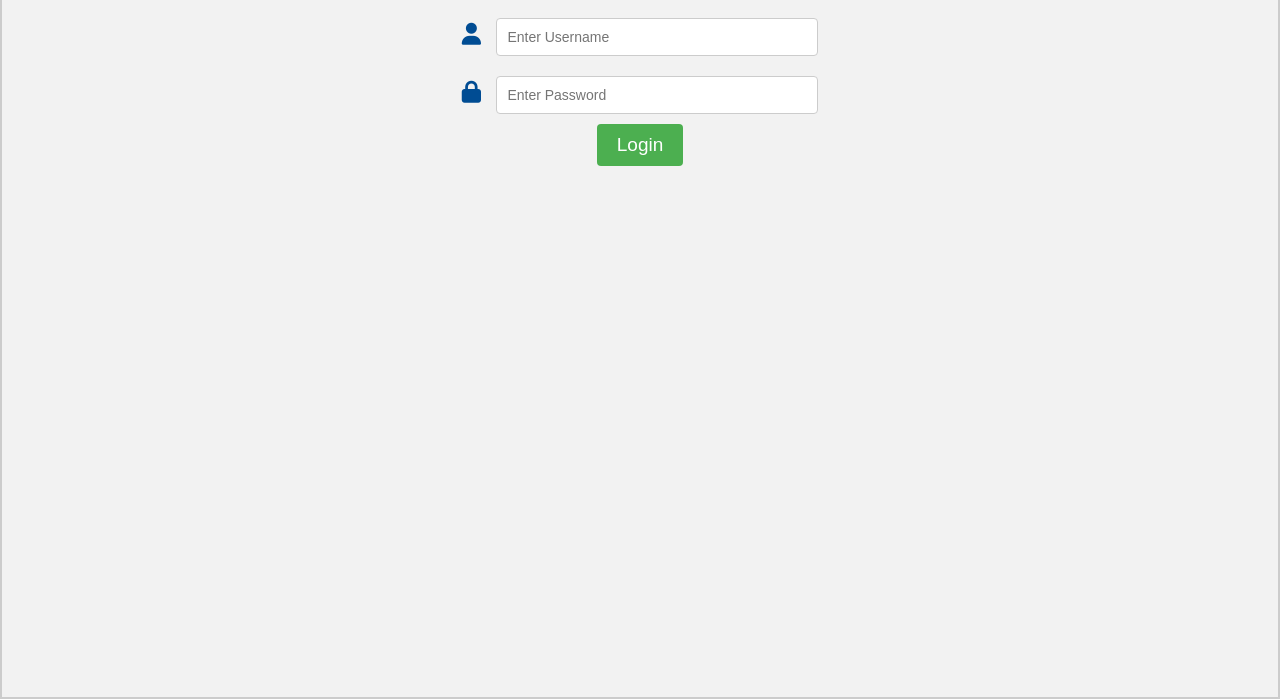
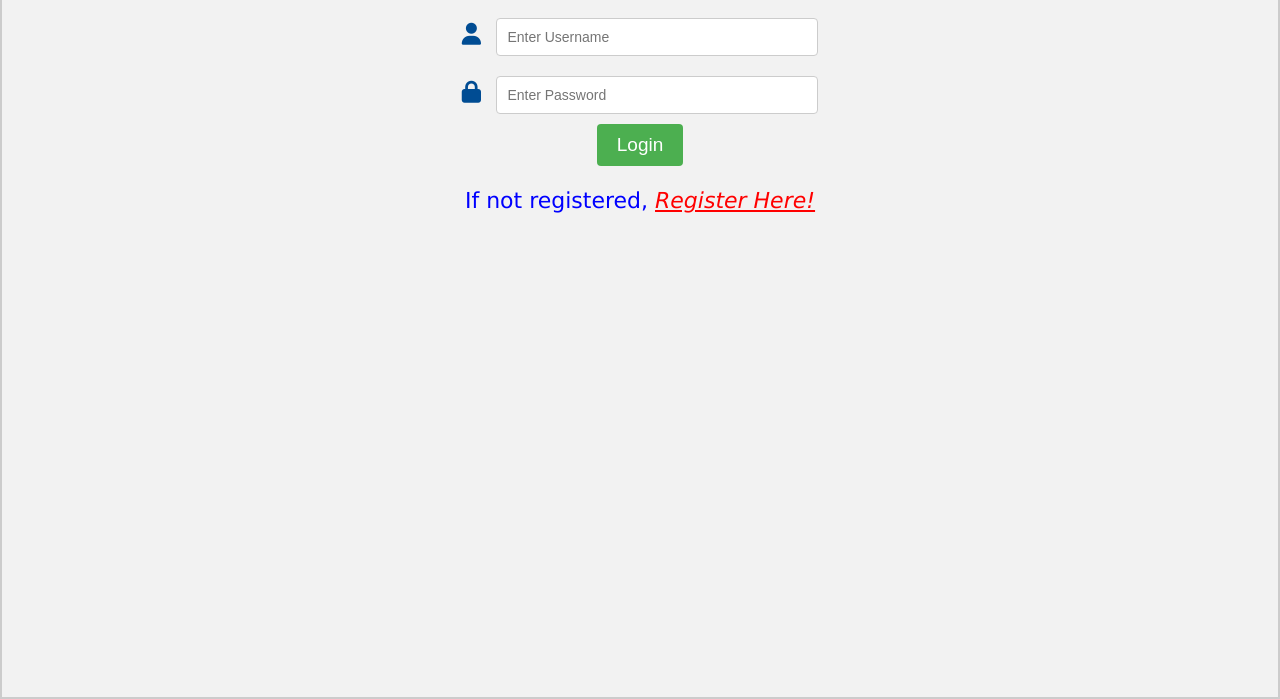
Before and after one commit to nirmala-sharma/decision-log, a plain HTML site: page login/login.html in a window 1280 px wide. Shown: the part 231-930 px from the top of the page. Drawn offline with Linux system fonts and the light colour scheme.

Commit message:
Added Navigation in login and register page

```diff
--- a/login/login.css
+++ b/login/login.css
@@ -24,6 +24,15 @@ form {
 form h1 {
     font-family: "Roboto", sans-serif;
     font-size: 2em;
+}
+form p{
+    font-family:'Lucida Sans', 'Lucida Sans Regular', 'Lucida Grande', 'Lucida Sans Unicode', Geneva, Verdana, sans-serif;
+    font-size: 1em;
+    color: blue;
+}
+form p a{
+    color:red;
+    font-style: italic;
 }
 
 #btn_submit {
--- a/login/login.html
+++ b/login/login.html
@@ -27,6 +27,7 @@
             <input type="password" id="password" placeholder="Enter Password">
         </div>
         <input id="btn_submit" type="submit" value="Login">
+        <p>If not registered, <a href="../register/register.html">Register Here!</a></p>
     </form>
 </body>
 
--- a/register/register.css
+++ b/register/register.css
@@ -36,6 +36,15 @@ form input[type="submit"] {
     border: none;
     border-radius: 4px;
 }
+form p{
+    font-family:'Lucida Sans', 'Lucida Sans Regular', 'Lucida Grande', 'Lucida Sans Unicode', Geneva, Verdana, sans-serif;
+    font-size: 1em;
+    color: blue;
+}
+form p a{
+    color:red;
+    font-style: italic;
+}
 h1 i{
     margin-right: 8px;
     color: rgb(38, 190, 195);
```
Also changed, not shown: register/register.html (+1 -0 lines).
